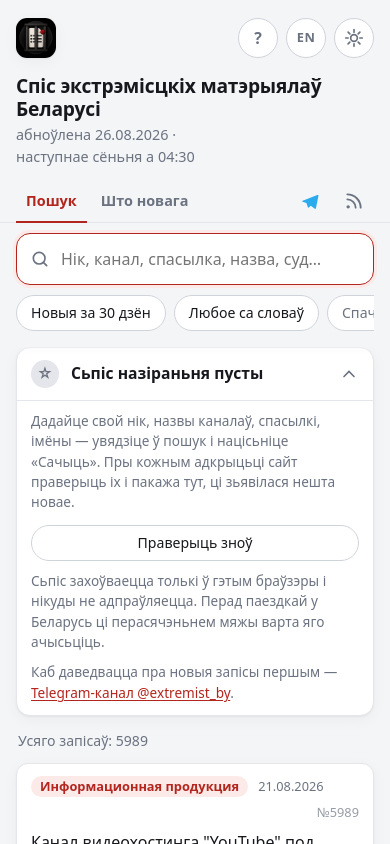
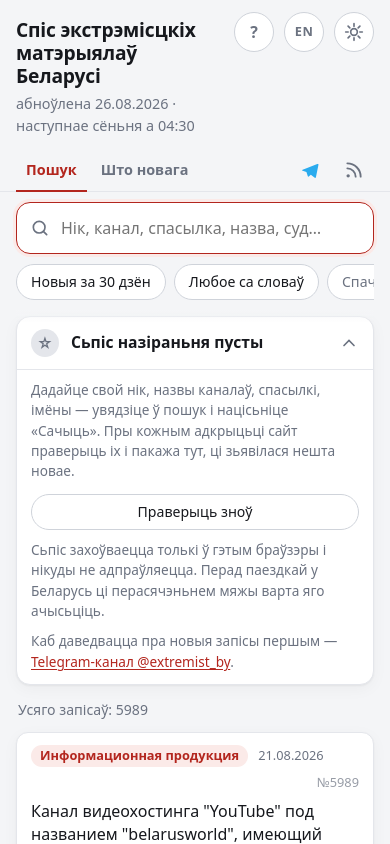
Before and after one commit to it-beard/elist, a React (Vite) app: page / in a window 390 px wide. Shown: the top 844 px of the page. Built offline with nearby package versions, Linux system fonts and the light colour scheme.

Commit message:
refactor: remove logo from header and update meta data schema

```diff
--- a/public/data/meta.json
+++ b/public/data/meta.json
@@ -1,5 +1,7 @@
 {
   "updated": "2026-08-26",
+  "checked": "2026-08-26",
+  "sourceError": null,
   "total": 5989,
   "lastAdded": null,
   "lastAddedCount": 0
--- a/src/components/Header.jsx
+++ b/src/components/Header.jsx
@@ -13,7 +13,6 @@
   return (
     <header className="top wrap">
       <div className="top-row">
-        <img className="logo" src={`${import.meta.env.BASE_URL}icon-96.png`} width="44" height="44" alt="" />
         <h1>{t.title}</h1>
         <button type="button" className="theme help-btn" title={t.help} aria-label={t.help} onClick={onHelp}>?</button>
         <LangToggle />
--- a/src/styles.css
+++ b/src/styles.css
@@ -36,7 +36,6 @@
 .top { padding: 28px 16px 4px; }
 .top-row { display: flex; align-items: flex-start; gap: 10px; }
 .top-row h1 { flex: 1; }
-.logo { flex: none; width: 44px; height: 44px; border-radius: 12px; margin-top: -6px; box-shadow: var(--shadow); }
 .theme { flex: none; width: 40px; height: 40px; margin-top: -6px; padding: 0; border: 1px solid var(--line-strong); border-radius: 50%; background: var(--card); color: var(--muted); cursor: pointer; display: grid; place-items: center; }
 .theme svg { width: 20px; height: 20px; }
 .theme:hover { color: var(--text); border-color: var(--accent); }
@@ -156,11 +155,7 @@
 @media (max-width: 600px) {
   .top { padding-top: 18px; }
   h1 { font-size: 1.2rem; }
-  /* лягатып і кнопкі ў адным радку, загаловак — пад імі на ўсю шырыню */
-  .top-row { flex-wrap: wrap; align-items: center; gap: 8px; }
-  .top-row h1 { flex: 1 1 100%; order: 9; margin: 8px 0 4px; }
-  .logo { width: 40px; height: 40px; border-radius: 11px; margin: 0 auto 0 0; }
-  .theme { margin-top: 0; }
+
   .sub .next { display: block; }
   .tabs { margin-top: 10px; }
   .tab { padding: 9px 10px; font-size: .9rem; }
```
